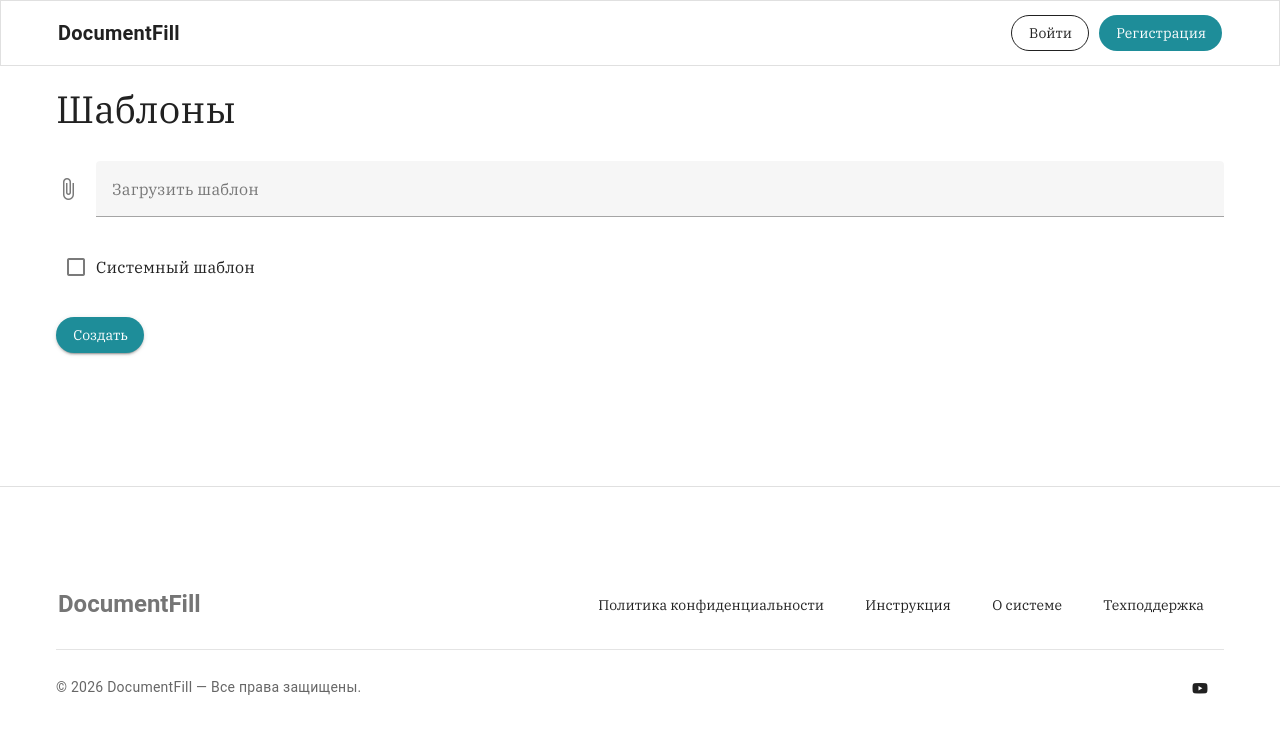
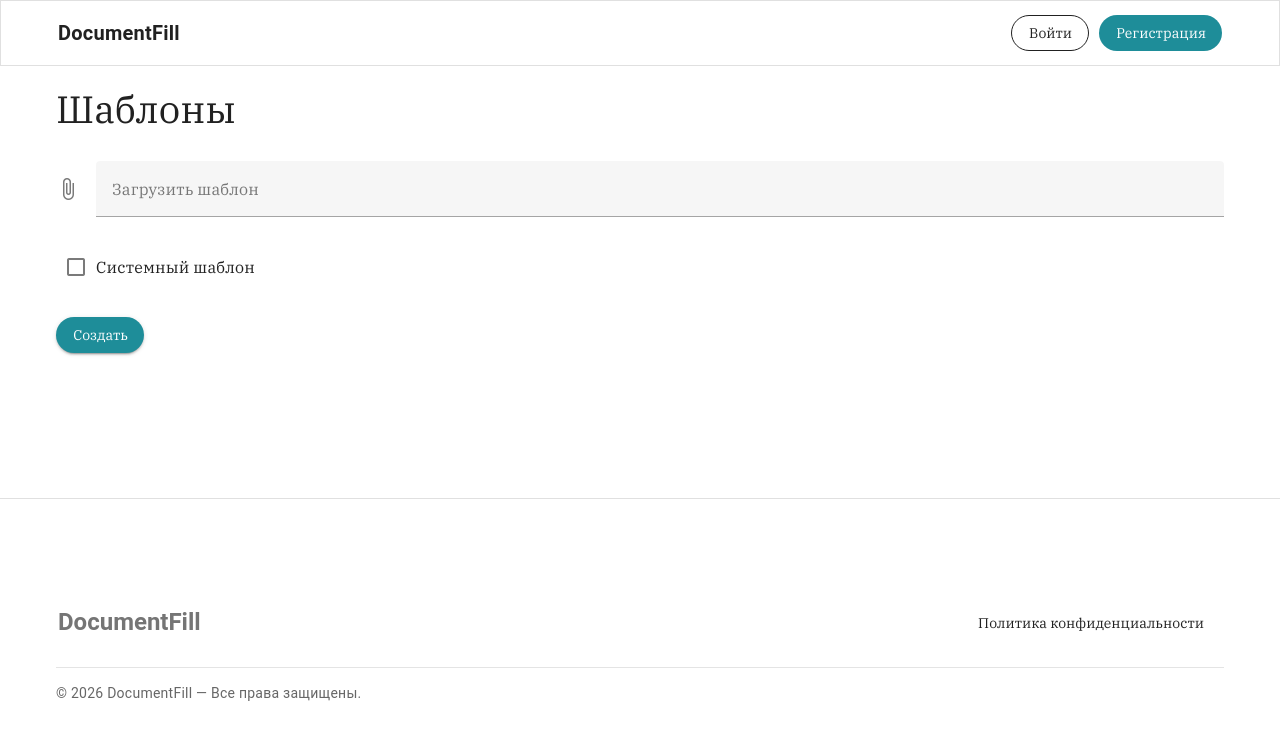
Before and after one commit to Fllunn/document-fill-frontend, a Nuxt app: page /cabinet in a window 1280 px wide. Shown: the top 740 px of the page. Built offline with nearby package versions, Linux system fonts and the light colour scheme; no server answers.

Commit message:
remove old code in footer

```diff
--- a/app/components/Footer.vue
+++ b/app/components/Footer.vue
@@ -3,15 +3,6 @@ const currentYear = new Date().getFullYear()
 
 const footerLinks = [
   { text: 'Политика конфиденциальности', to: '/privacy-policy' },
-  { text: 'Инструкция', to: '/guide' },
-  { text: 'О системе', to: '/about' },
-  { text: 'Техподдержка', to: '/support' },
-]
-
-const socialLinks = [
-  { icon: 'mdi-telegram', href: '#' },
-  { icon: 'mdi-vk', href: '#' },
-  { icon: 'mdi-youtube', href: '#' },
 ]
 </script>
 
@@ -38,13 +29,6 @@ const socialLinks = [
         <v-col cols="12" md="8" class="text-center text-md-left text-body-2 text-medium-emphasis">
           © {{ currentYear }} DocumentFill — Все права защищены.
         </v-col>
-
-        <v-col cols="12" md="4" class="text-center text-md-right">
-          <v-btn v-for="social in socialLinks" :key="social.icon" :href="social.href" target="_blank" class="mx-1" icon
-            variant="text" size="small">
-            <v-icon :icon="social.icon"></v-icon>
-          </v-btn>
-        </v-col>
       </v-row>
     </v-container>
   </v-footer>
--- a/app/layouts/default.vue
+++ b/app/layouts/default.vue
@@ -2,6 +2,7 @@
 
 const auth = useAuth()
 const isLogoutDialogOpen = ref(false)
+const loading = ref(false)
 
 const userFirstLetter = computed(() => {
   if (!auth.user?.name) {
@@ -12,9 +13,14 @@ const userFirstLetter = computed(() => {
 })
 
 async function logout(): Promise<void> {
-  isLogoutDialogOpen.value = false
+  loading.value = true
 
-  await auth.logout()
+  try {
+    await auth.logout()
+  } finally {
+    loading.value = false
+    isLogoutDialogOpen.value = false
+  }
 }
 
 </script>
@@ -39,8 +45,7 @@ async function logout(): Promise<void> {
                   </v-avatar>
                 </template>
 
-
-                <v-icon icon="mdi-chevron-down"/>
+                <v-icon icon="mdi-chevron-down" />
               </v-btn>
             </template>
 
@@ -90,6 +95,7 @@ async function logout(): Promise<void> {
       title="Выход из аккаунта"
       description="Вы уверены, что хотите выйти из аккаунта?"
       submit-text="Выйти"
+      :loading="loading"
       @submit="logout"
     />
 
```
